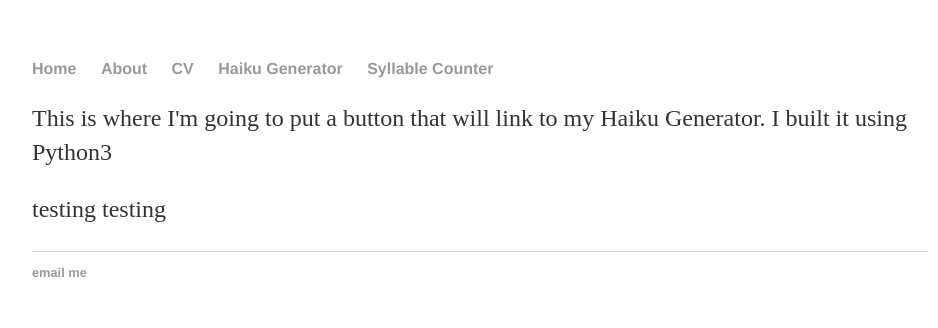
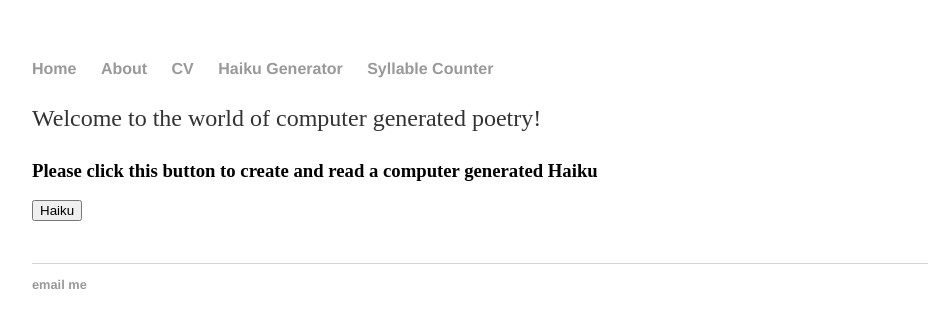
Before and after one commit to SeanEFletcher/SeanEFletcher.github.io, a Jekyll site: the page built from haiku/index.html, in a window 1280 px wide. Shown: the top 328 px of the page, without its empty margins (160-1098 px from the left). Built offline with Jekyll 4.4.1, drawn with Linux system fonts in a browser that asks for light colours; part of the change alters nothing that is shown.

Commit message:
Update index.html

```diff
--- a/haiku/index.html
+++ b/haiku/index.html
@@ -2,37 +2,50 @@
 layout: default
 title: Haiku Generator
 ---
+<p>Welcome to the world of computer generated poetry!</p>
+<h3 id="prompt">Please click this button to create and read a computer generated Haiku</h3>
 
-<p>This is where I'm going to put a button that will link to my Haiku Generator. I built it using Python3</p>
+      <button id="haikuButton">Haiku</button>
 
-<p>testing testing</p>
+      <div id="poemField">
+            <p> </p>
+      </div><br>
 
 <script>
-// Replace ./data.json with your JSON feed
-var url = "https://h5d484s0ib.execute-api.us-east-2.amazonaws.com/Haiku_Generator"
-fetch(url, {
-    method: 'GET', // *GET, POST, PUT, DELETE, etc.
-    mode: 'no-cors', // no-cors, *cors, same-origin
-    cache: 'no-cache', // *default, no-cache, reload, force-cache, only-if-cached
-    credentials: 'same-origin', // include, *same-origin, omit
-    headers: {
-      'Origin':"http://seanedwardfletcher.com",
-      'Content-Type': 'application/json'
-      // 'Content-Type': 'application/x-www-form-urlencoded',
-    },
-    redirect: 'follow', // manual, *follow, error
-    referrerPolicy: 'no-referrer', // no-referrer, *no-referrer-when-downgrade, origin, origin-when-cross-origin, same-origin, strict-origin, strict-origin-when-cross-origin, unsafe-url
-})
-  .then((response) => {
-    console.log(response)
-    return response.json()
-  })
-  .then((data) => {
-    // Work with JSON data here
-    alert(data.body)
-  })
-  .catch((err) => {
-    alert("no Haiku for you!")
-  })
+/* building the GET request */
+const getThePoem = () => {
+      const url = 'https://h5d484s0ib.execute-api.us-east-2.amazonaws.com/Haiku_Generator';
+      const endpoint = url;
+      const xhr = new XMLHttpRequest();
+      xhr.responseType = 'json';
+      xhr.onreadystatechange = () => {
+        if (xhr.readyState === XMLHttpRequest.DONE) {
+              addToPoemField(xhr.response);
+        }
+      };
+      xhr.open('GET', endpoint);
+      xhr.send();
+      }
+/* end of 'building the GET request' */
 
+
+const displayPoem = (response00) => {
+      event.preventDefault();
+      while(poemField.firstChild){
+            poemField.removeChild(poemField.firstChild);
+      };
+      getThePoem();
+};
+
+const addToPoemField = (response00) => {
+      if(!response00){
+            console.log(response00.status);
+            return;
+      } else {
+            document.getElementById("poemField").innerHTML = `<p>${response00}</p>`;
+            return;
+      }
+};
+
+document.getElementById('haikuButton').addEventListener('click', displayPoem);
 </script>
```
